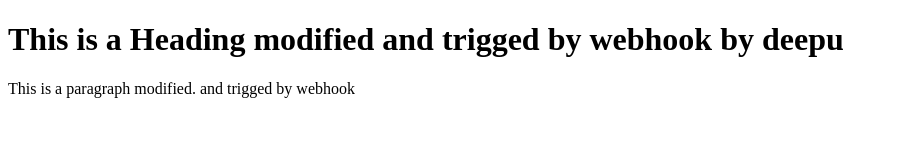
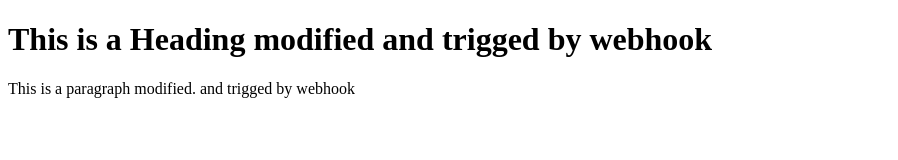
Before and after one commit to Harinath13693/jenkins_html, a plain HTML site: page index.html in a window 1280 px wide. Shown: the whole page, without its empty margins (0-898 px from the left). Drawn offline with Linux system fonts and the light colour scheme.

Commit message:
Update index.html

```diff
--- a/index.html
+++ b/index.html
@@ -5,7 +5,7 @@
 </head>
 <body>
 
-<h1>This is a Heading modified and trigged by webhook by deepu</h1>
+<h1>This is a Heading modified and trigged by webhook </h1>
 <p>This is a paragraph modified. and trigged by webhook </p>
 
 </body>
```
